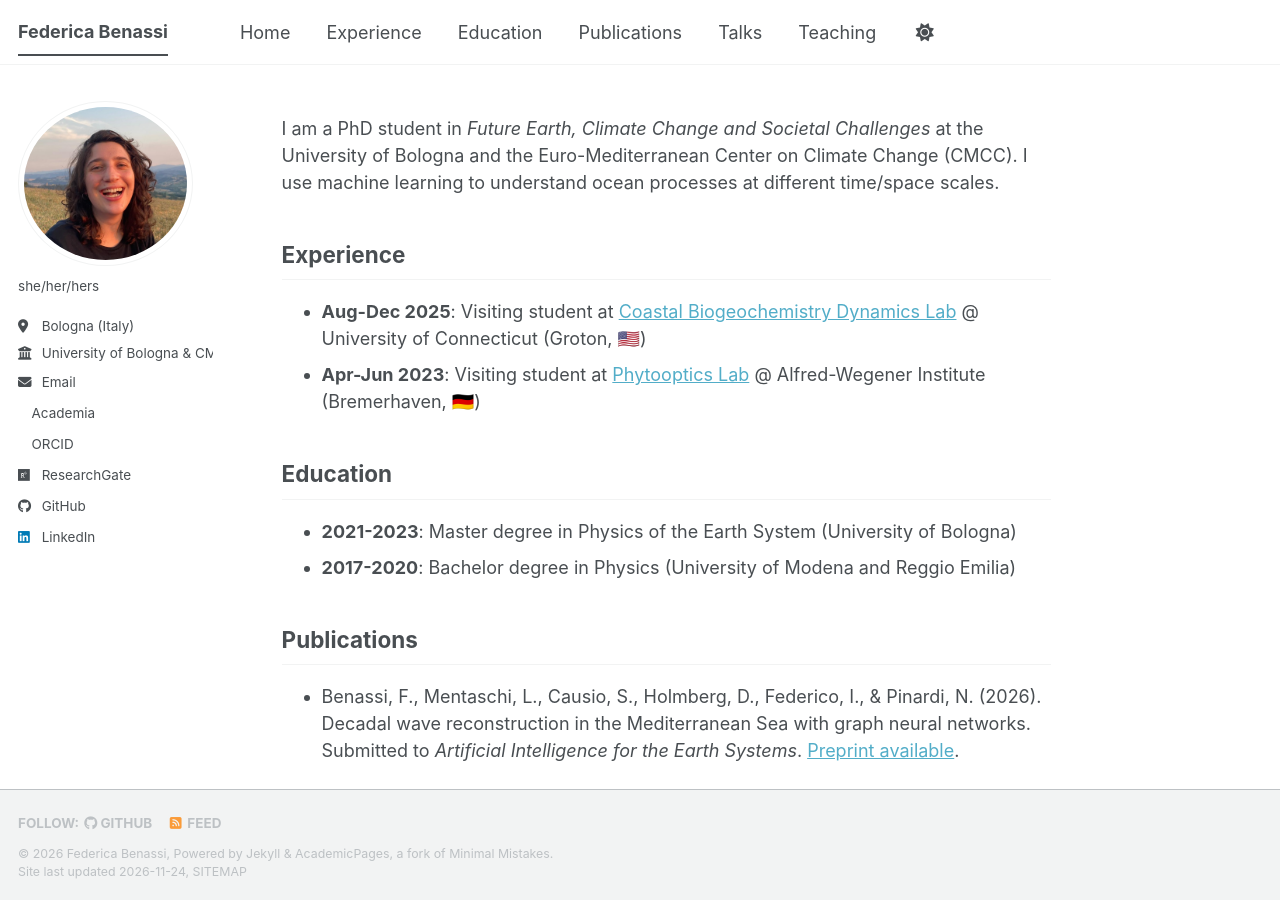
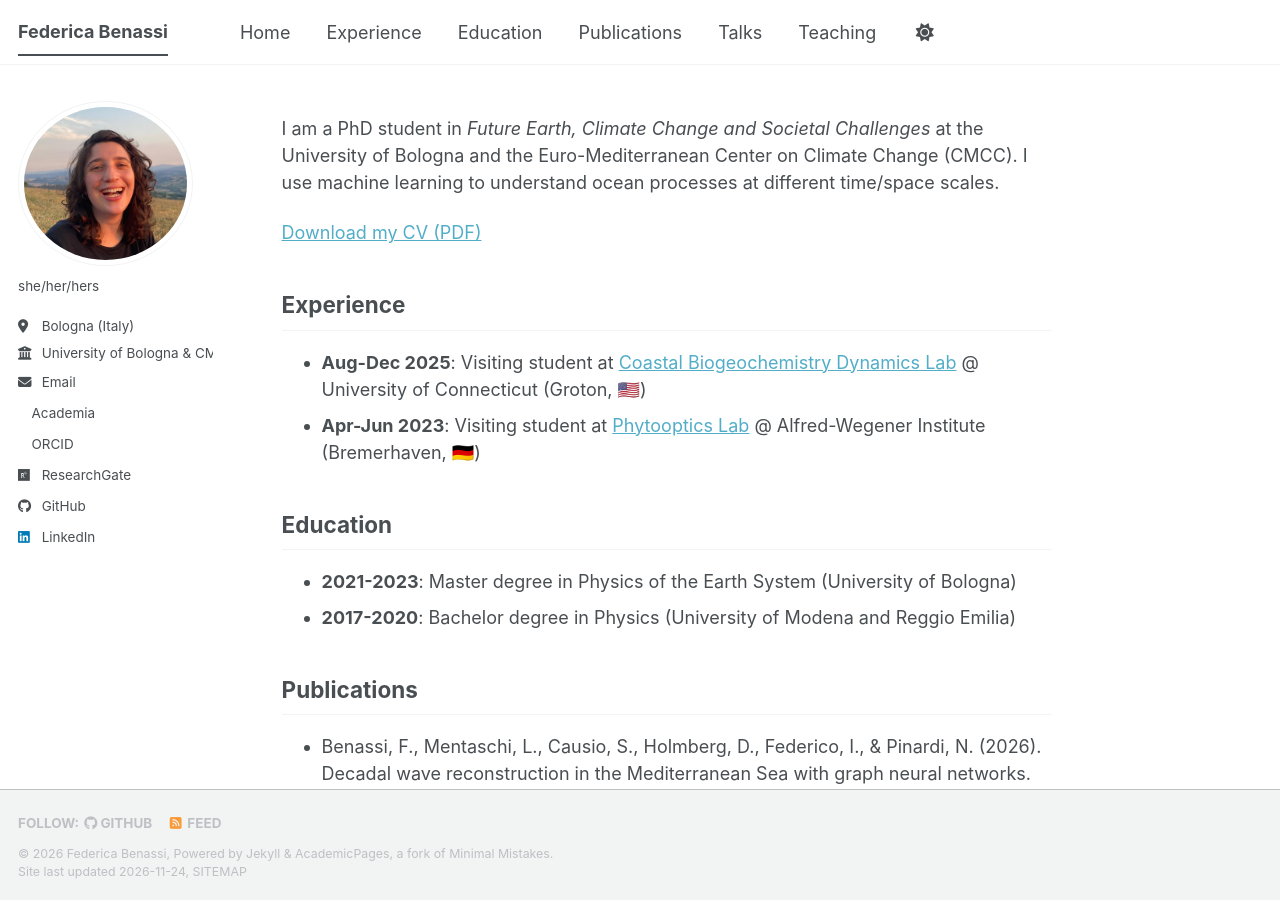
Before and after one commit to fedebenassi/fedebenassi.github.io, a Jekyll site: the page built from _pages/about.md, in a window 1280 px wide and 900 px high. Built offline with Jekyll 4.4.1, drawn with Linux system fonts in a browser that asks for light colours; a style sheet for code colours, icons or effects is not loaded.

Commit message:
added cv

```diff
--- a/_pages/about.md
+++ b/_pages/about.md
@@ -8,6 +8,8 @@ redirect_from:
 ---
 
 I am a PhD student in *Future Earth, Climate Change and Societal Challenges* at the University of Bologna and the Euro-Mediterranean Center on Climate Change (CMCC). I use machine learning to understand ocean processes at different time/space scales.
+
+[Download my CV (PDF)]({{ '/files/FedericaBenassi_CV_Nov2026.pdf' | relative_url }})
 
 ## Experience
 
```
Also changed, not shown: 1 other file.
